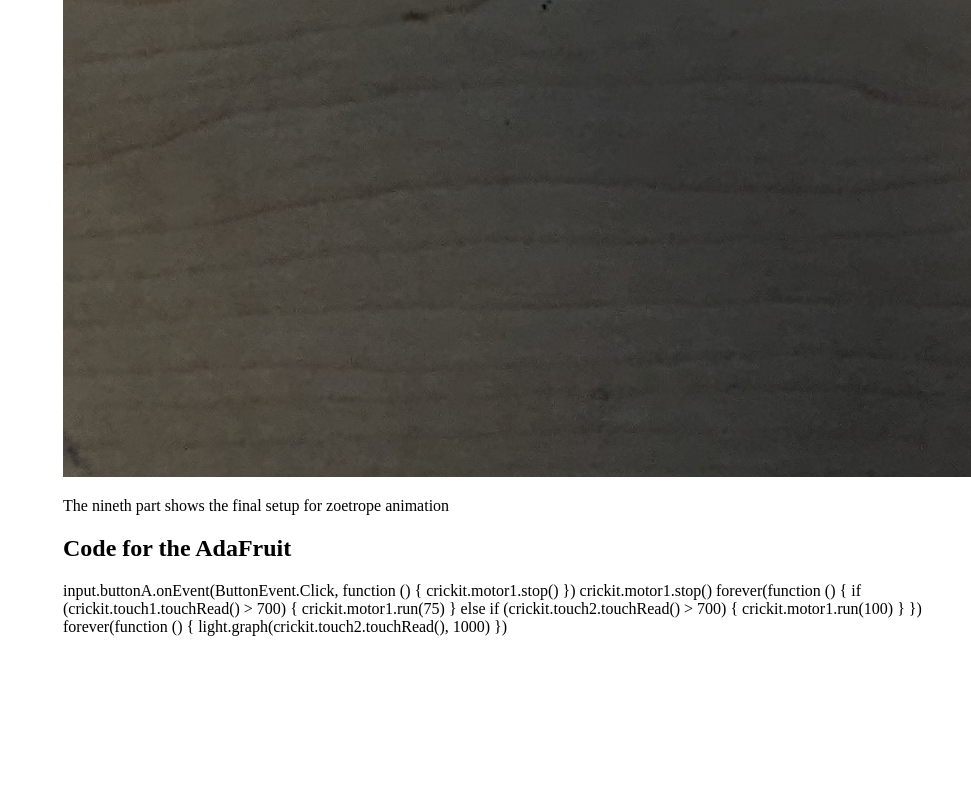
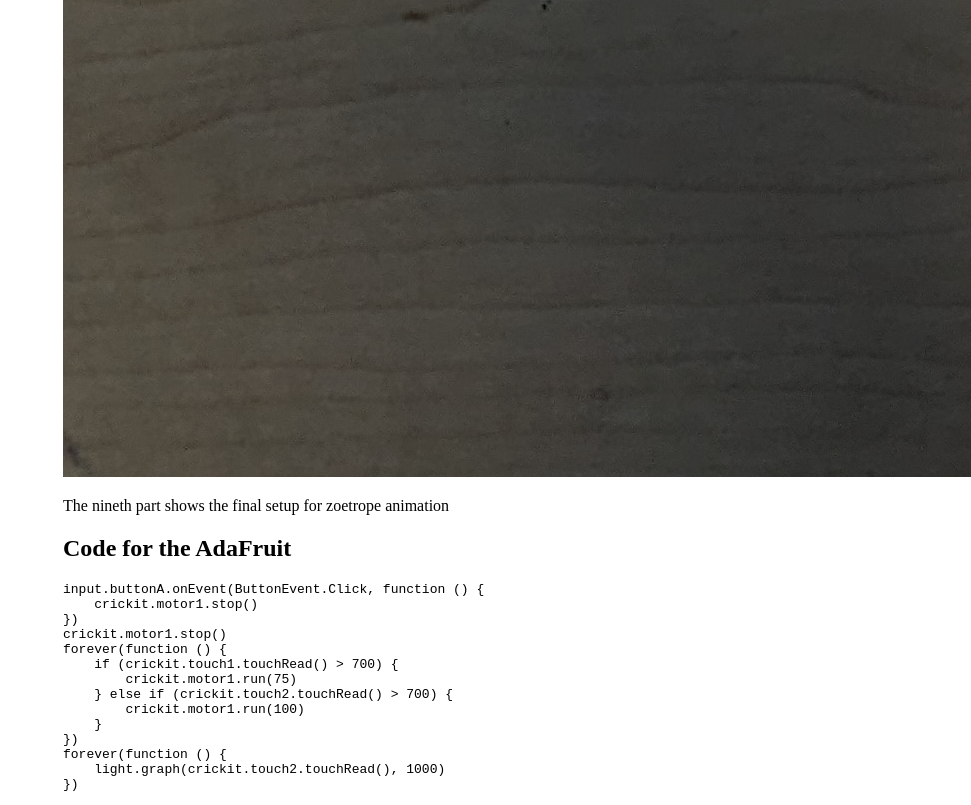
Before and after one commit to 99131Anthony/zoetrope-animation, a plain HTML site: page index.html in a window 1280 px wide. Shown: the part 6829-7634 px from the top of the page, without its empty margins (309-1280 px from the left). Before the commit the page ends 7481 px from the top, so only its background shows below. Drawn offline with Linux system fonts and the light colour scheme.

Commit message:
Update index.html

```diff
--- a/index.html
+++ b/index.html
@@ -22,27 +22,35 @@
 	  <h2>Storyboard</h2>
 <img src="Storyboard_1.jpg" alt="Storyboard Part 1" style="width:400px;height600px;>
 	  <p>The first part shows a person looking at the earth on the ground</p>
+
 <img src="Storyboard_2.jpg" alt="Storyboard Part 2" style="width:400px;height600px;>
 	  <p>The second part shows a person picking up the earth</p>
+
 <img src="Storyboard_3.jpg" alt="Storyboard Part 3" style="width:400px;height600px;>
 	  <p>The third part shows a person holding up the earth</p>
+
 <img src="Storyboard_4.jpg" alt="Storyboard Part 4" "width:400px;height600px;>
 	  <p>The fourth part shows the earth consumed in flames</p>
+
 <img src="Storyboard_5.jpg" alt="Storyboard Part 5" "width:400px;height600px;>
 	  <p>The fiifth part shows the earth by itself</p>
+
 <img src="Storyboard_6.jpg" alt="Storyboard Part 6" "width:400px;height600px;>
 	  <p>The sixth part shows the earth consumed by flames</p>
+
 <img src="Storyboard_7.jpg" alt="Storyboard Part 7" "width:400px;height600px;>
 	  <p>The seventh part shows the earth being hold up again by a person</p>
+
 <img src="Storyboard_8.jpg" alt="Storyboard Part 8" "width:400px;height600px;>
 	  <p>The eighth part shows a person holding a burned earth and a new earth in his left hnad</p>
+
 <img src="Storyboard_9.jpg" alt="Storyboard Part 9" "width:400px;height600px;>
 	  <p>The nineth part shows the final setup for zoetrope animation</p>
 
 
 
 	  <h2>Code for the AdaFruit</h2>
-	  <P>input.buttonA.onEvent(ButtonEvent.Click, function () {
+	  <pre>input.buttonA.onEvent(ButtonEvent.Click, function () {
     crickit.motor1.stop()
 })
 crickit.motor1.stop()
@@ -56,7 +64,7 @@ forever(function () {
 forever(function () {
     light.graph(crickit.touch2.touchRead(), 1000)
 })
-</p>
+</pre>
 
   </body>
 </html>
```
